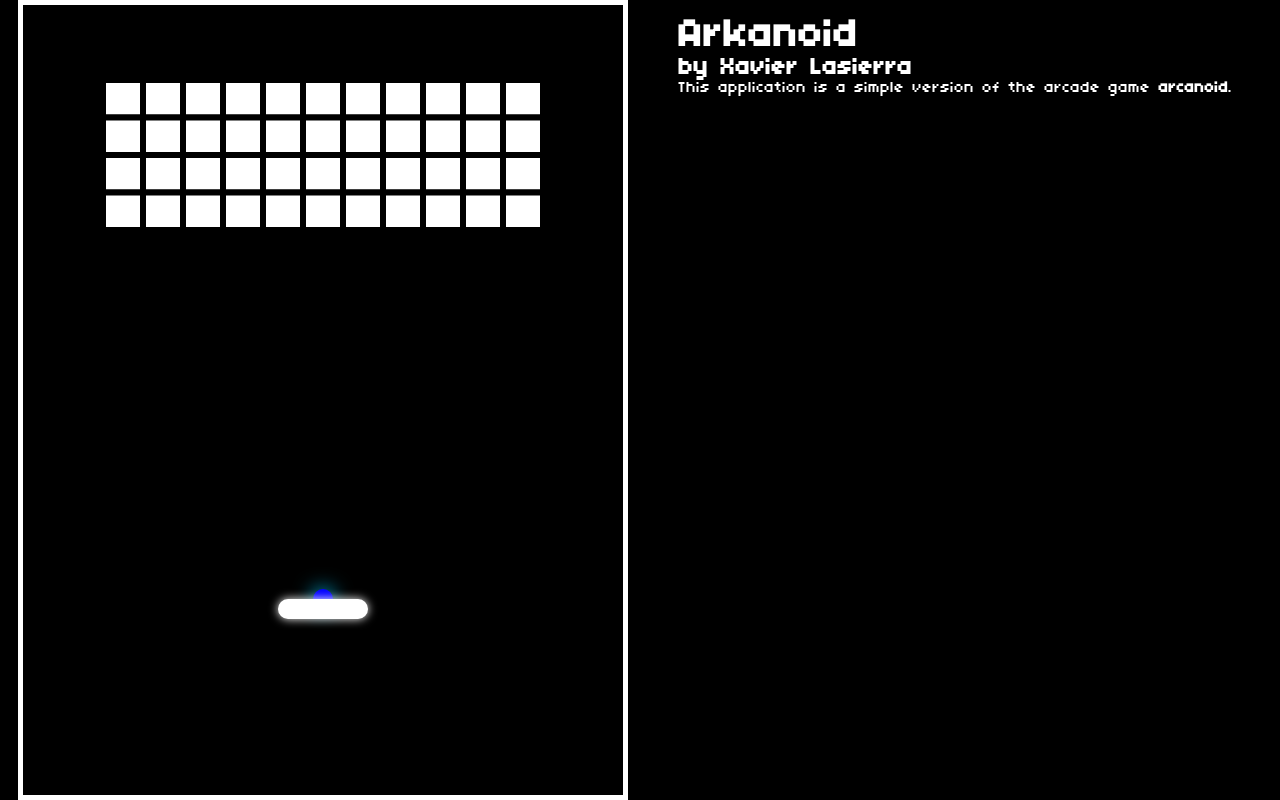
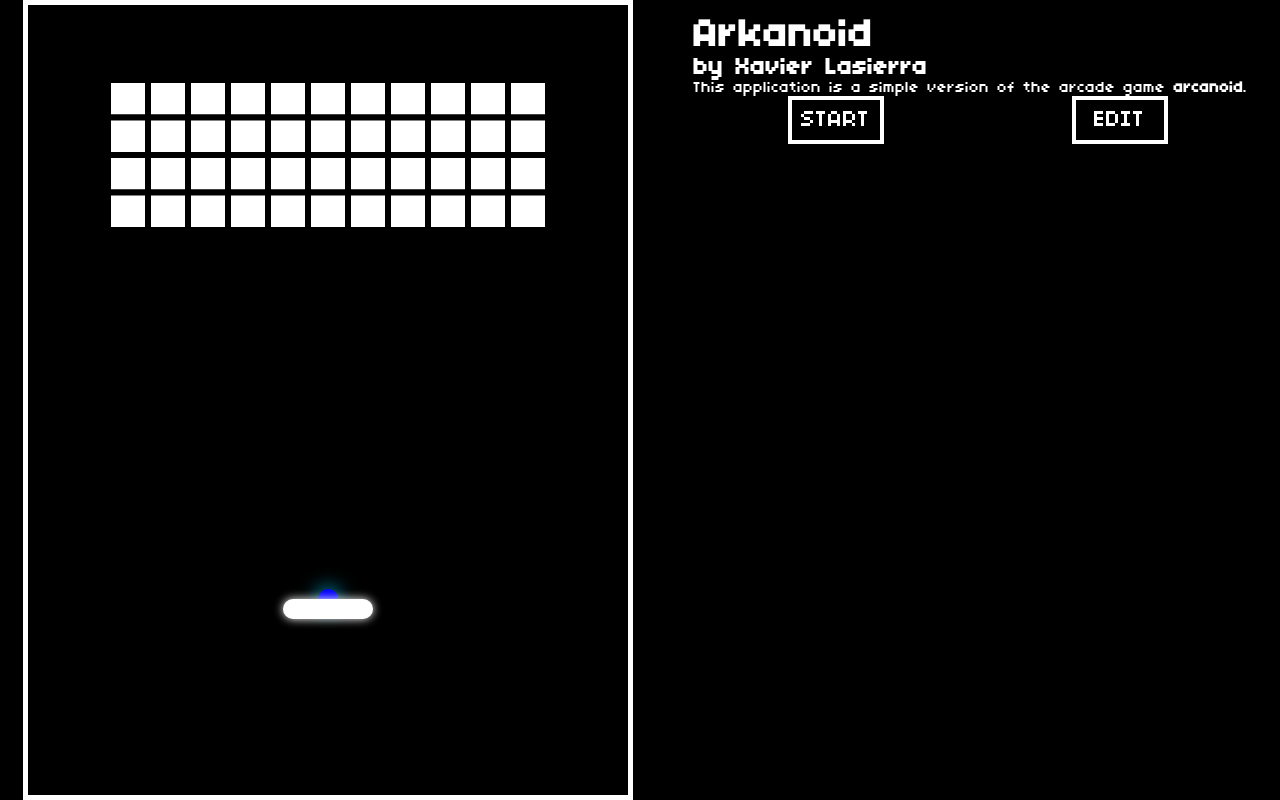
Before and after one commit to XavierLasierra/arkanoid-react, a React (Create React App) app: page / in a window 1280 px wide. Built offline with nearby package versions, Linux system fonts and the light colour scheme.

Commit message:
Create extend for button styling

```diff
--- a/src/app.styles.scss
+++ b/src/app.styles.scss
@@ -2,8 +2,8 @@
 
 .main {
   width: 100vw;
+  min-width: 1300px;
   background-color: $background-color;
   display: flex;
   justify-content: space-around;
-  min-width: 1000px;
 }
--- a/src/components/GameInformation/GameInformation.tsx
+++ b/src/components/GameInformation/GameInformation.tsx
@@ -15,6 +15,10 @@ export default function GameInformation() {
         <a className="game-information__game-link" href="https://en.wikipedia.org/wiki/Arkanoid">arcanoid</a>
         .
       </p>
+      <div className="game-information__buttons">
+        <button className="button" type="button">START</button>
+        <button className="button" type="button">EDIT</button>
+      </div>
     </section>
   );
 }
--- a/src/components/GameInformation/gameInformation.styles.scss
+++ b/src/components/GameInformation/gameInformation.styles.scss
@@ -1,4 +1,4 @@
-@import "../../styles/variables";
+@import "../../styles/variables", "../../styles/extends";
 
 .game-information {
   width: 600px;
@@ -19,6 +19,12 @@
       color: $detail-color;
     }
   }
+
+  &__buttons {
+    width: 100%;
+    display: flex;
+    justify-content: space-around;
+  }
 }
 
 .web-title {
@@ -34,3 +40,7 @@
     font-size: $big-size;
   }
 }
+
+.button {
+  @extend %button;
+}
--- /dev/null
+++ b/src/styles/_extends.scss
@@ -0,0 +1,22 @@
+@import "./variables";
+
+%button {
+  background-color: transparent;
+  color: $main-color;
+  border: 4px solid $main-color;
+  font-family: $main-font;
+  font-size: $big-size;
+  width: 6rem;
+  height: 3rem;
+  transition: 0.1s;
+
+  &:hover {
+    background-color: $main-color;
+    color: $background-color;
+    box-shadow: 0 0 10px $main-color;
+  }
+
+  &:active {
+    font-size: $normal-size;
+  }
+}
```
